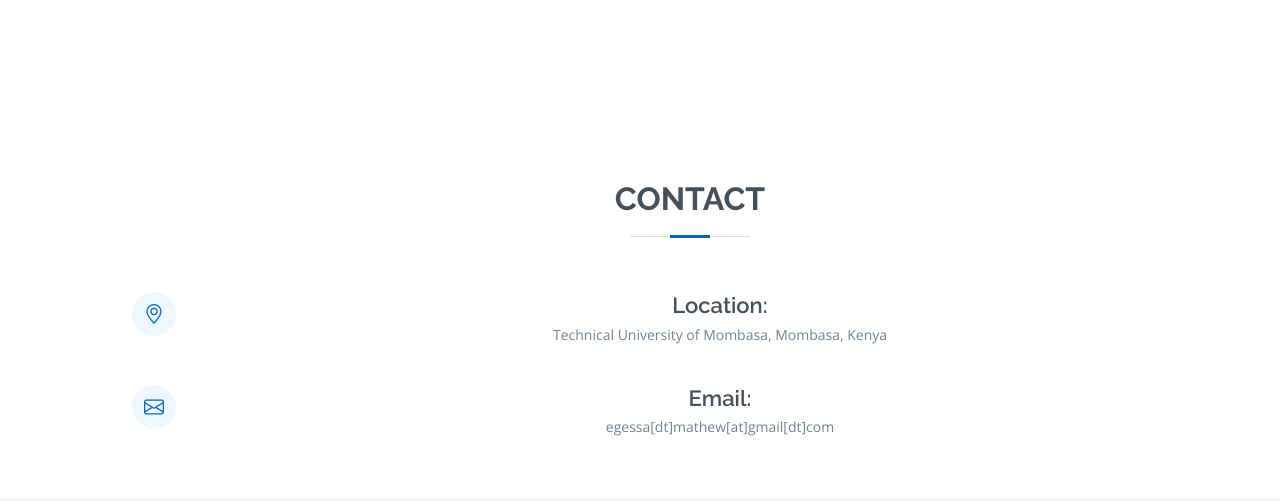
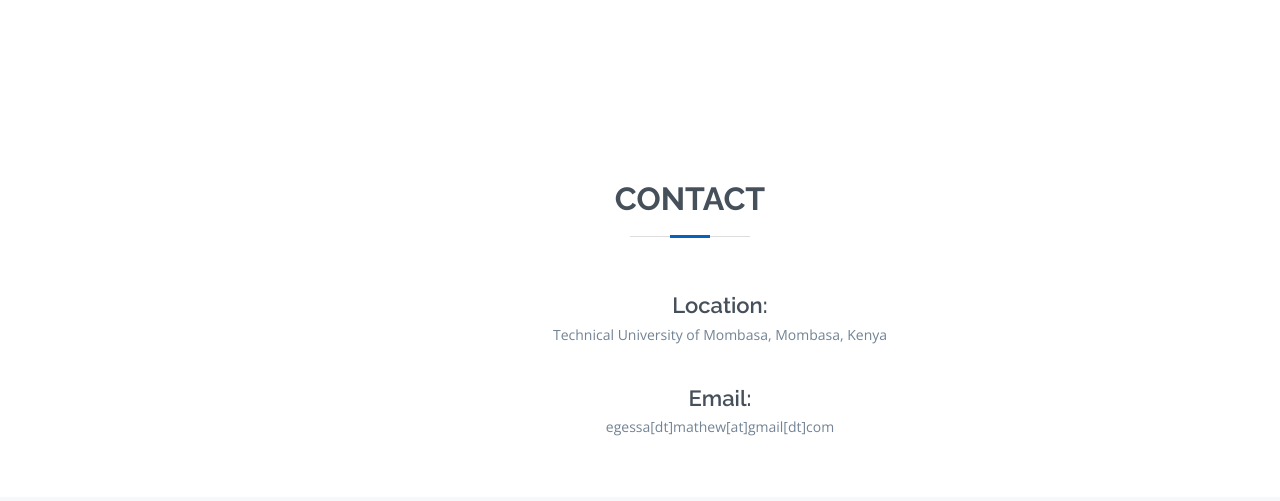
Before and after one commit to matayo/matayo.github.io, a plain HTML site: page index.html in a window 1280 px wide. Shown: the part 3491-3992 px from the top of the page. Drawn offline with nearby package versions, Linux system fonts and the light colour scheme; files whose address does not match are found by name.

Commit message:
Update index.html

```diff
--- a/index.html
+++ b/index.html
@@ -278,13 +278,11 @@
           <div class="col-lg-444">
             <div class="info">
               <div class="address">
-                <i align="center" class="bi bi-geo-alt"></i>
                 <h4 align="center">Location:</h4>
                 <p align="center">Technical University of Mombasa, Mombasa, Kenya</p>
               </div>
 
               <div class="email">
-                <i align="center" class="bi bi-envelope"></i>
                 <h4 align="center">Email:</h4>
                 <p align="center">egessa[dt]mathew[at]gmail[dt]com</p>
               </div>
```
